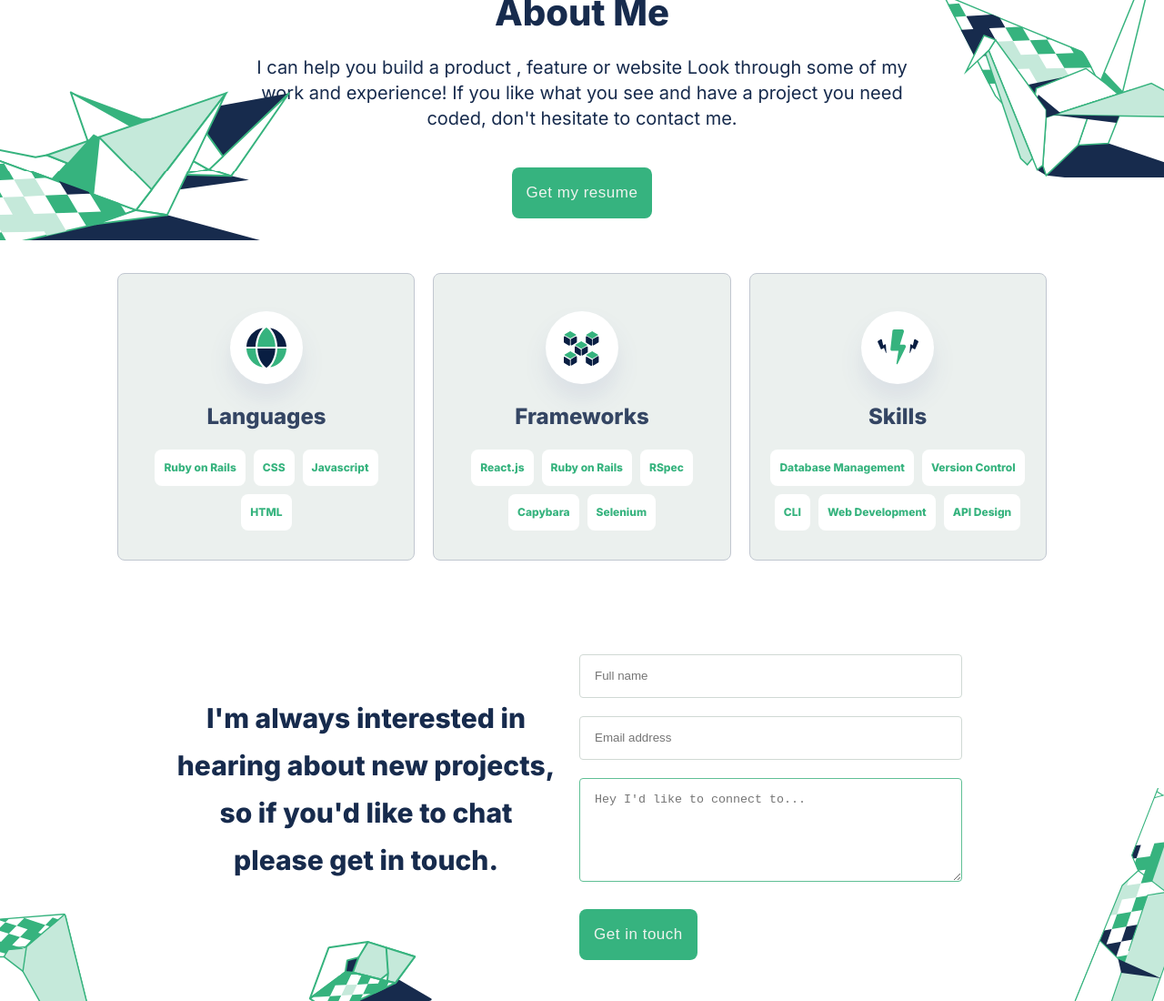
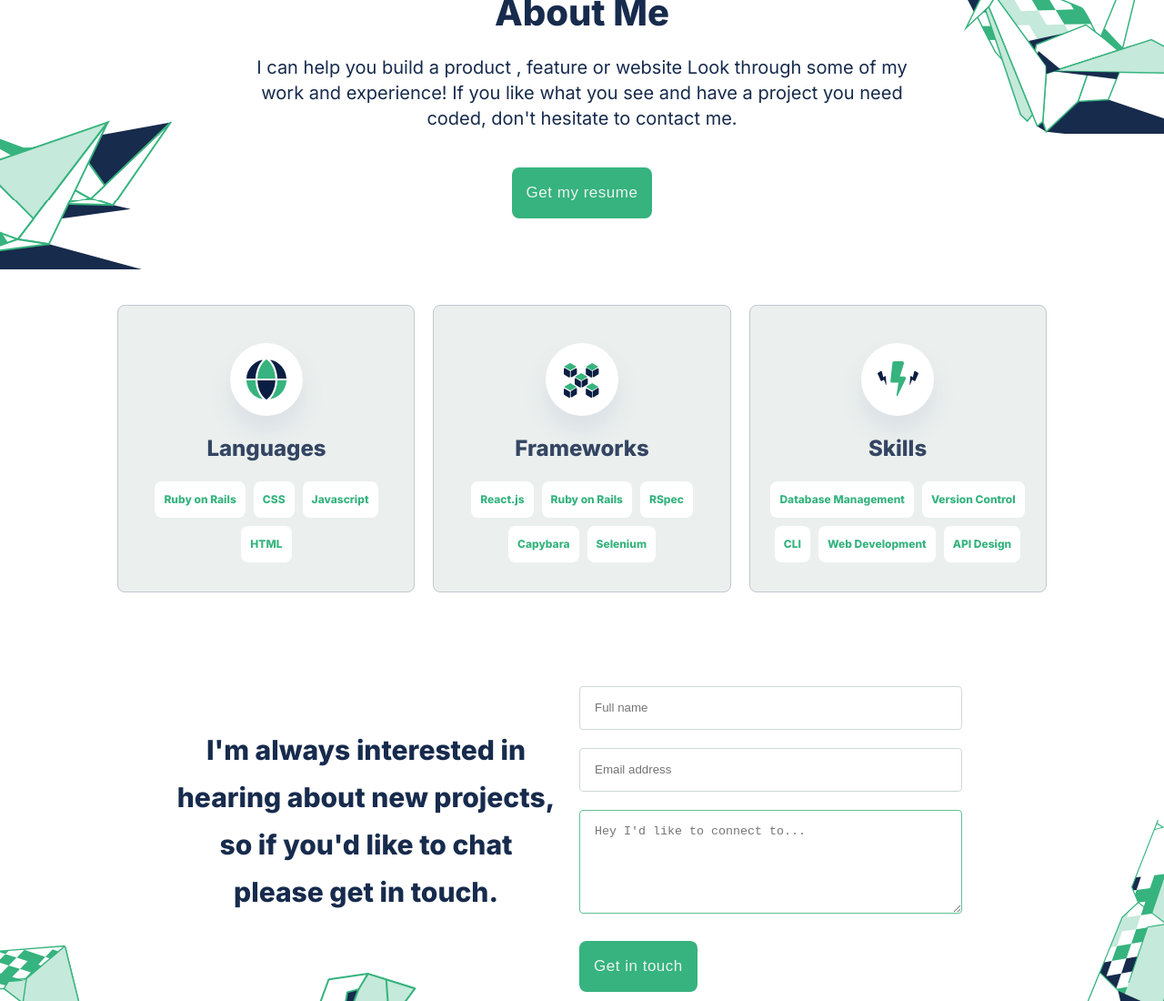
Before and after one commit to m00h0/Mobile-Portfolio, a website: page index.html in a window 1280 px wide. Shown: the part 2099-3199 px from the top of the page at 91% size. Drawn offline with Linux system fonts and the light colour scheme.

Commit message:
change on css file

```diff
--- a/style.css
+++ b/style.css
@@ -273,6 +273,7 @@ body {
     flex-direction: column;
     justify-content: center;
     align-items: center;
+    margin-top: 35px;
     width: 20.44rem;
     height: 19.75rem;
     border: 1px solid #c1c7d0;
@@ -515,7 +516,7 @@ body {
   .background-top-right2 {
     display: block;
     position: absolute;
-    top: -4rem;
+    top: -7rem;
     right: 0;
     width: 15.25rem;
     height: 16.94rem;
@@ -530,8 +531,8 @@ body {
   .background-bottom-left2 {
     display: block;
     position: absolute;
-    top: 7rem;
-    left: 0;
+    top: 9rem;
+    left: -130px;
     width: 19.94rem;
     height: 10.25rem;
     background-image: url('./images/illustration-about-me-2-desktop.svg');
```
